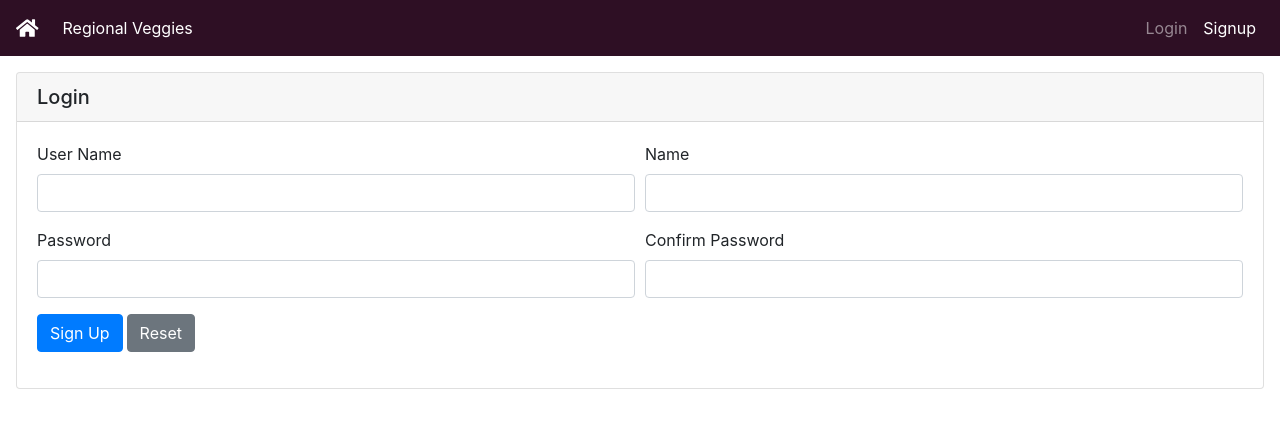
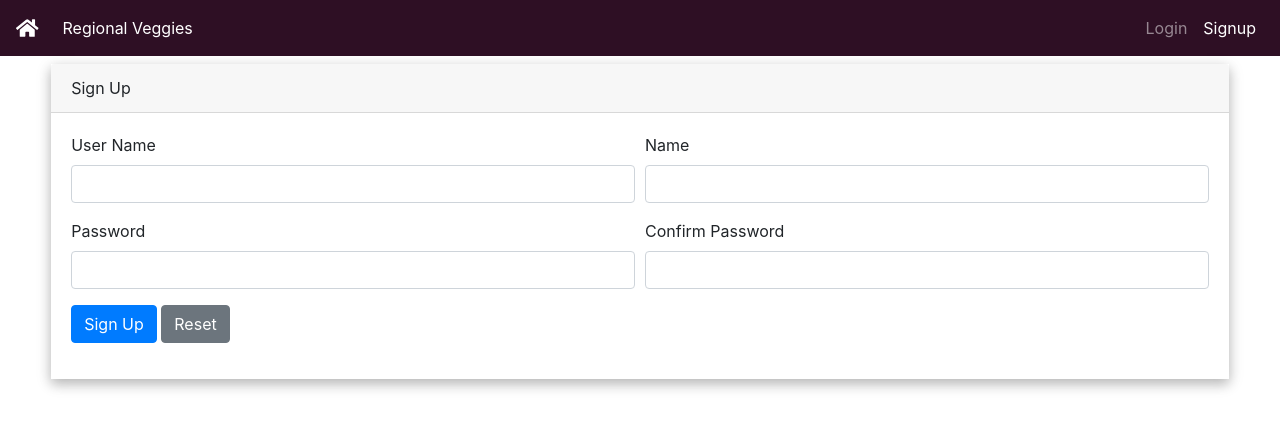
Before and after one commit to mfndnc/regional-veggies, a React (Create React App) app in the folder client/: page /signup in a window 1280 px wide. Shown: the top 428 px of the page. Built offline with nearby package versions, Linux system fonts and the light colour scheme; no server answers.

Commit message:
uploading version 1

```diff
--- a/client/src/pages/Login.js
+++ b/client/src/pages/Login.js
@@ -1,5 +1,6 @@
 import { useContext, useEffect } from 'react';
 import { useHistory } from 'react-router-dom';
+import { Button } from 'react-bootstrap';
 import { useForm } from 'react-hook-form';
 import { yupResolver } from '@hookform/resolvers/yup';
 import * as Yup from 'yup';
@@ -48,8 +49,13 @@ export default function Login() {
   }
 
   return (
-    <div className="card m-3">
-      <h5 className="card-header">Login</h5>
+    <div className="row mt-2">
+      <div className="colgrid col">
+        <div className="card-group modern row row-cols-1 row-cols-md-1">
+          <div className="col mb-4">
+            <div className="card h-100">
+              <div className="card-body-wrap h-100 no-image">
+                <div className="card-header">Login</div>
                 <div className="card-body">
                   <form onSubmit={handleSubmit(onSubmit)}>
                     <div className="form-row">
@@ -63,7 +69,9 @@ export default function Login() {
                             errors.username ? 'is-invalid' : ''
                           }`}
                         />
-              <div className="invalid-feedback">{errors.username?.message}</div>
+                        <div className="invalid-feedback">
+                          {errors.username?.message}
+                        </div>
                       </div>
 
                       <div className="form-group col">
@@ -76,24 +84,27 @@ export default function Login() {
                             errors.password ? 'is-invalid' : ''
                           }`}
                         />
-              <div className="invalid-feedback">{errors.password?.message}</div>
+                        <div className="invalid-feedback">
+                          {errors.password?.message}
                         </div>
-            <div className="invalid-feedback">{errors.wholeform?.message}</div>
+                      </div>
+                      <div className="invalid-feedback">
+                        {errors.wholeform?.message}
+                      </div>
                     </div>
                     <div className="form-group">
-            <button type="submit" className="btn btn-primary mr-1">
-              Login
-            </button>
-            <button
-              type="button"
-              onClick={() => reset()}
-              className="btn btn-secondary"
-            >
+                      <Button as="input" type="submit" value="Login" />{' '}
+                      <Button variant="secondary" onClick={() => reset()}>
                         Reset
-            </button>
+                      </Button>
                     </div>
                   </form>
                 </div>
               </div>
+            </div>
+          </div>
+        </div>
+      </div>
+    </div>
   );
 }
--- a/client/src/pages/Signup.js
+++ b/client/src/pages/Signup.js
@@ -1,5 +1,6 @@
 import { useContext, useEffect } from 'react';
 import { useHistory } from 'react-router-dom';
+import { Button } from 'react-bootstrap';
 import { useForm } from 'react-hook-form';
 import { yupResolver } from '@hookform/resolvers/yup';
 import * as Yup from 'yup';
@@ -47,8 +48,13 @@ export default function Login() {
   }
 
   return (
-    <div className="card m-3">
-      <h5 className="card-header">Login</h5>
+    <div className="row mt-2">
+      <div className="colgrid col">
+        <div className="card-group modern row row-cols-1 row-cols-md-1">
+          <div className="col mb-4">
+            <div className="card h-100">
+              <div className="card-body-wrap h-100 no-image">
+                <div className="card-header">Sign Up</div>
                 <div className="card-body">
                   <form onSubmit={handleSubmit(onSubmit)}>
                     <div className="form-row">
@@ -62,7 +68,9 @@ export default function Login() {
                             errors.username ? 'is-invalid' : ''
                           }`}
                         />
-              <div className="invalid-feedback">{errors.username?.message}</div>
+                        <div className="invalid-feedback">
+                          {errors.username?.message}
+                        </div>
                       </div>
 
                       <div className="form-group col">
@@ -92,7 +100,9 @@ export default function Login() {
                             errors.password ? 'is-invalid' : ''
                           }`}
                         />
-              <div className="invalid-feedback">{errors.password?.message}</div>
+                        <div className="invalid-feedback">
+                          {errors.password?.message}
+                        </div>
                       </div>
                       <div className="form-group col">
                         <label>Confirm Password</label>
@@ -110,19 +120,18 @@ export default function Login() {
                       </div>
                     </div>
                     <div className="form-group">
-            <button type="submit" className="btn btn-primary mr-1">
-              Sign Up
-            </button>
-            <button
-              type="button"
-              onClick={() => reset()}
-              className="btn btn-secondary"
-            >
+                      <Button as="input" type="submit" value="Sign Up" />{' '}
+                      <Button variant="secondary" onClick={() => reset()}>
                         Reset
-            </button>
+                      </Button>
                     </div>
                   </form>
                 </div>
               </div>
+            </div>
+          </div>
+        </div>
+      </div>
+    </div>
   );
 }
```
Lines whose indentation alone changed are shown as unchanged.
